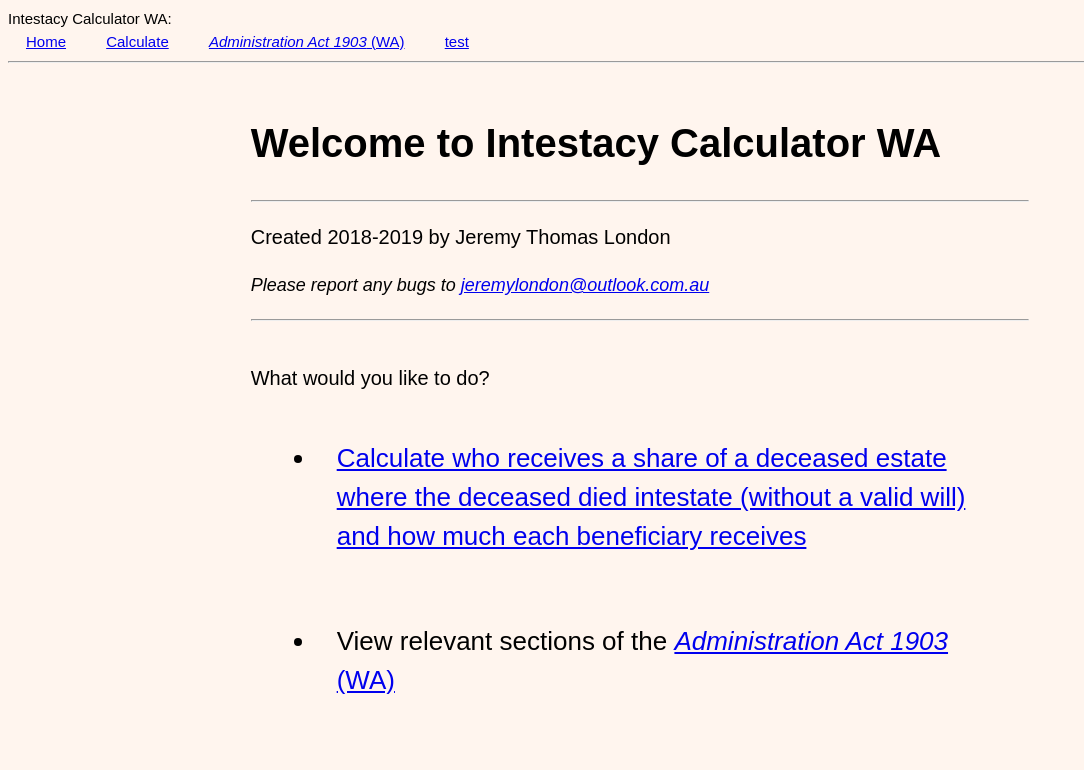
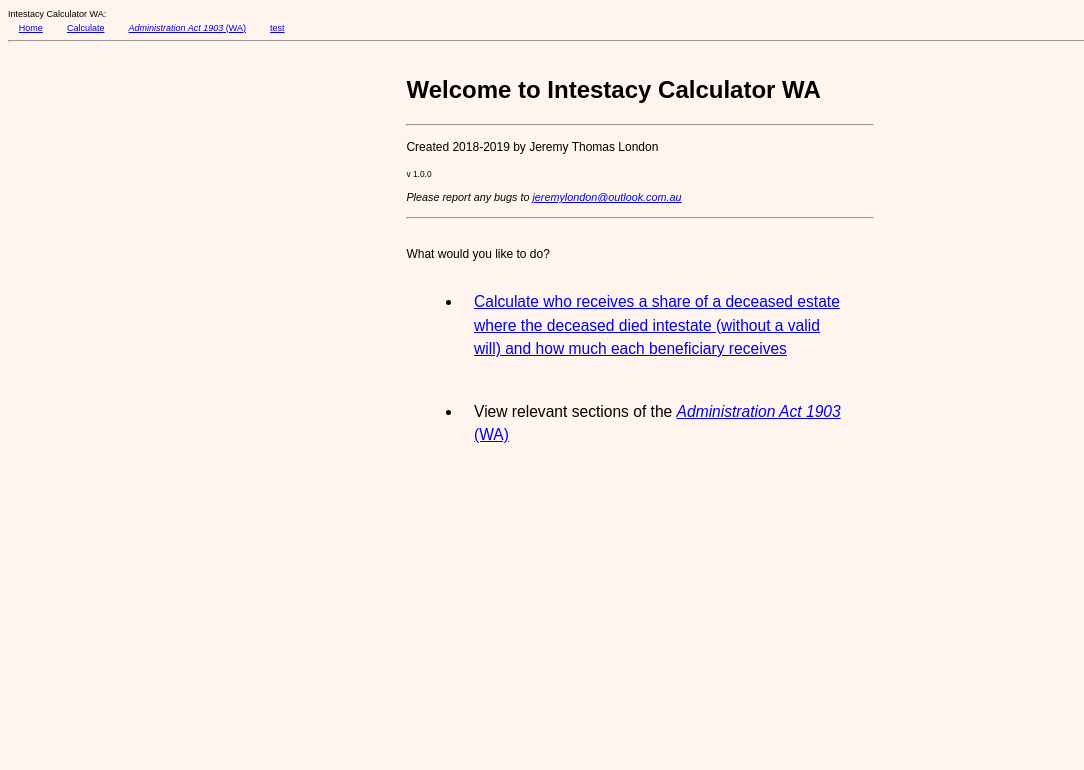
Before and after one commit to Mezzomaniac/intestacy, a Flask app: page / in a window 1280 px wide. Shown: the top 770 px of the page, without its empty margins (0-1084 px from the left). Run offline with Flask 2, Linux system fonts and the light colour scheme; parts of the project's set-up code (start-up, migrations or seed data) failed here and were passed over.

Commit message:
version, font size

```diff
--- a/intestacywebapp/config.py
+++ b/intestacywebapp/config.py
@@ -2,7 +2,7 @@ import os
 
 class Config:
     SECRET_KEY = os.urandom(16)
-    VERSION = '2.2.1'
+    VERSION = '1.0.0'
 
     #TESTING = True
     #SEND_FILE_MAX_AGE_DEFAULT = 0  # For development only
--- a/intestacywebapp/routes.py
+++ b/intestacywebapp/routes.py
@@ -10,7 +10,7 @@ ACT_URL = "https://www.legislation.wa.gov.au/legislation/statutes.nsf/RedirectUR
 @app.route('/')
 @app.route('/index')
 def index():
-    return render_template('index.html', title='Home', version=app.config['VERSION'])
+    return render_template('index.html', title='Home')
 
 @app.route('/act')
 def act():
--- a/intestacywebapp/static/css/style.css
+++ b/intestacywebapp/static/css/style.css
@@ -1,10 +1,14 @@
 html {
 	background: seashell;
-	font: 20px/1.5 arial;
+	font: 12px/1.5 arial;
 }
 
 #creator {
 	font-size: 1rem;
+}
+
+#version {
+	font-size: 0.7rem;
 }
 
 address {
--- a/intestacywebapp/templates/index.html
+++ b/intestacywebapp/templates/index.html
@@ -6,6 +6,9 @@
 <div id="intro">
     <p id="creator">
         Created 2018-2019 by Jeremy Thomas London
+    </p>
+    <p id="version">
+        v {{ config['VERSION'] }}
     </p>
     <address>
         Please report any bugs to <a href="mailto:jeremylondon@outlook.com.au?subject=Intestacy%20Calculator">jeremylondon@outlook.com.au</a>
```
